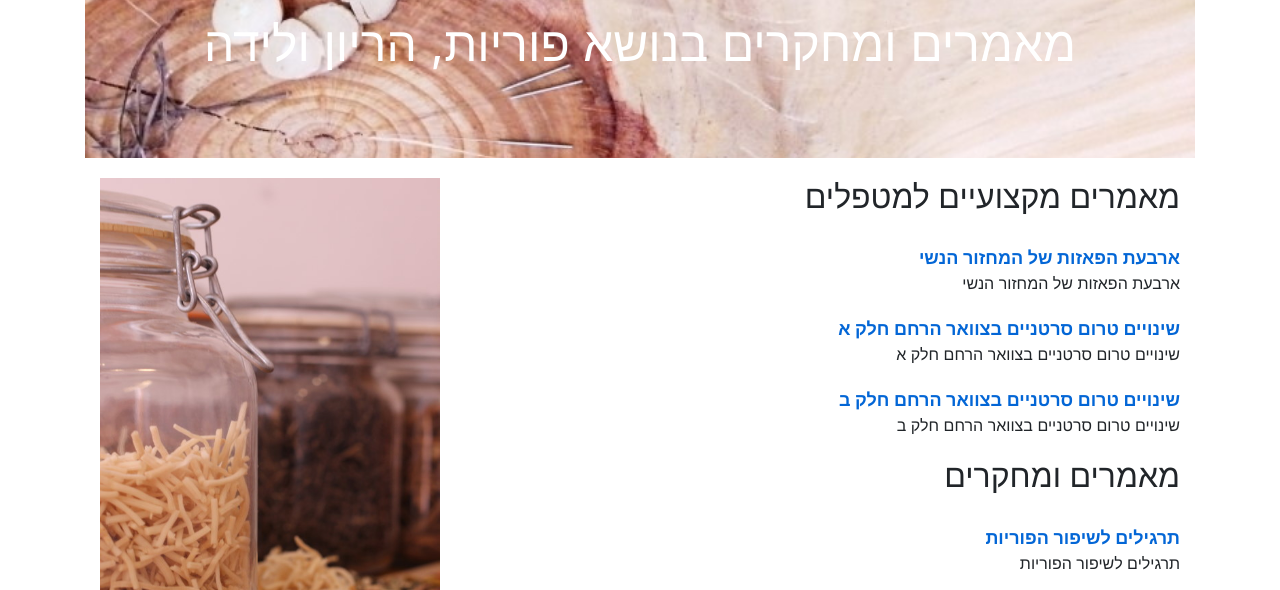
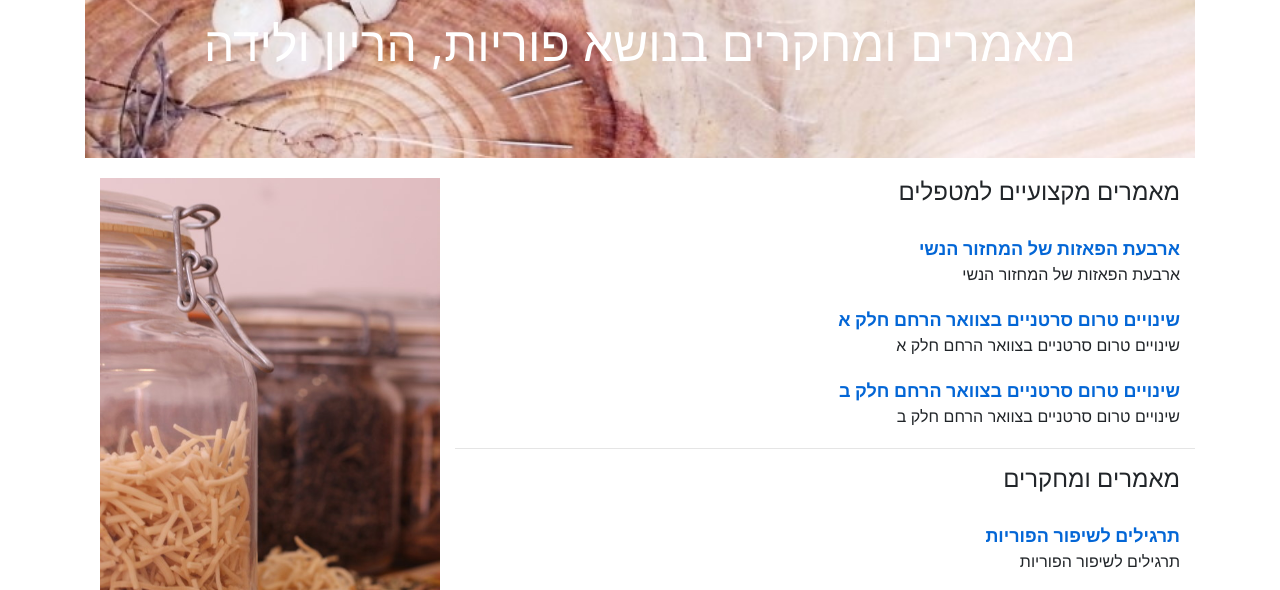
Before and after one commit to jcesrc/jcesrc.github.io, a plain HTML site: page articles.html in a window 1280 px wide. Shown: the part 335-925 px from the top of the page. Drawn offline with Linux system fonts and the light colour scheme.

Commit message:
Update articles.html

```diff
--- a/articles.html
+++ b/articles.html
@@ -92,7 +92,7 @@
         <div class="articlesList">
             <div class="row result">
                 <div class="col-12 articleListTitle">
-                    <h2>מאמרים מקצועיים למטפלים</h2>
+                    <h4>מאמרים מקצועיים למטפלים</h4>
                 </div>
             </div>
             <div class="row result">
@@ -109,10 +109,10 @@
                 <div class="col-12 articleListTitle"><a href="/articles/שינויים טרום סרטניים בצוואר הרחם-חלק ב.docx" target="_blank">שינויים טרום סרטניים בצוואר הרחם חלק ב</a></div>
                 <div class="col-12 articleListDescription">שינויים טרום סרטניים בצוואר הרחם חלק ב</div>
             </div>
-
+            <hr/>
             <div class="row result">
                 <div class="col-12 articleListTitle">
-                    <h2>מאמרים ומחקרים</h2>
+                    <h4>מאמרים ומחקרים</h4>
                 </div>
             </div>
 
```
